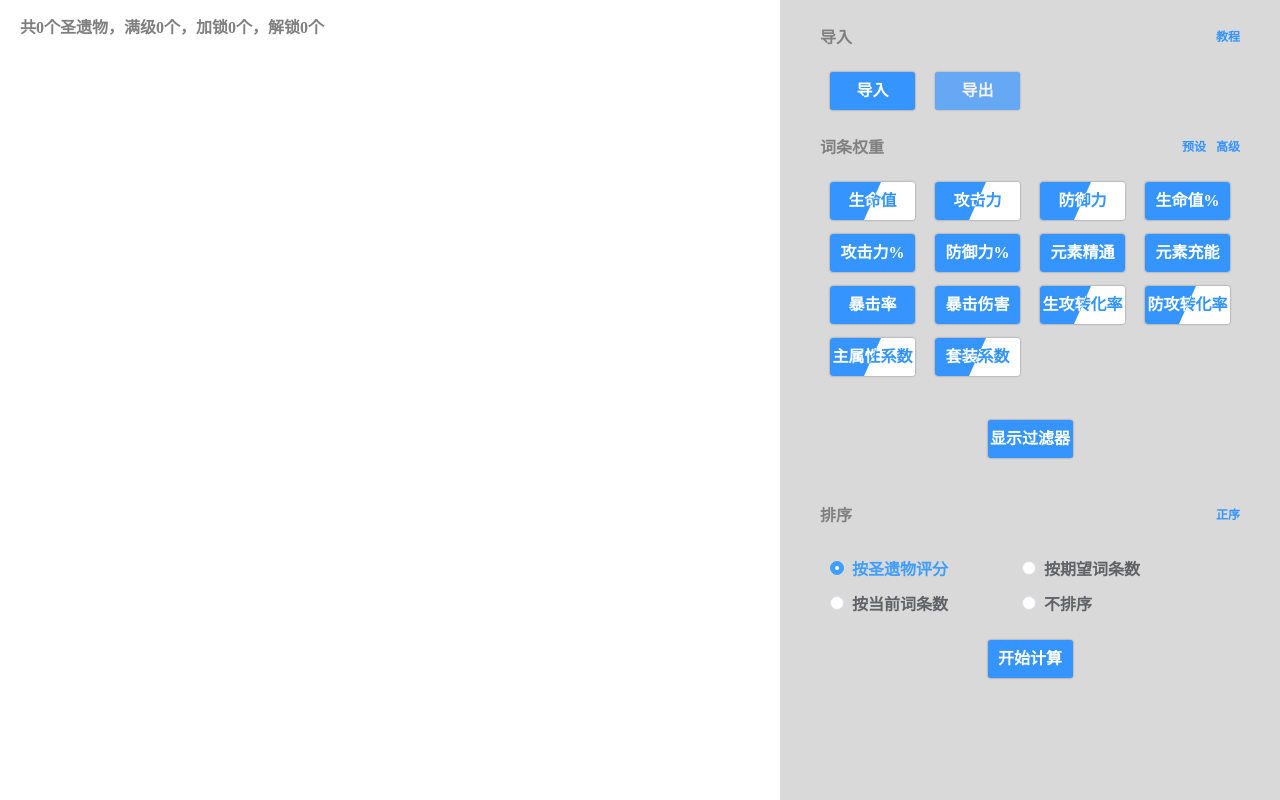
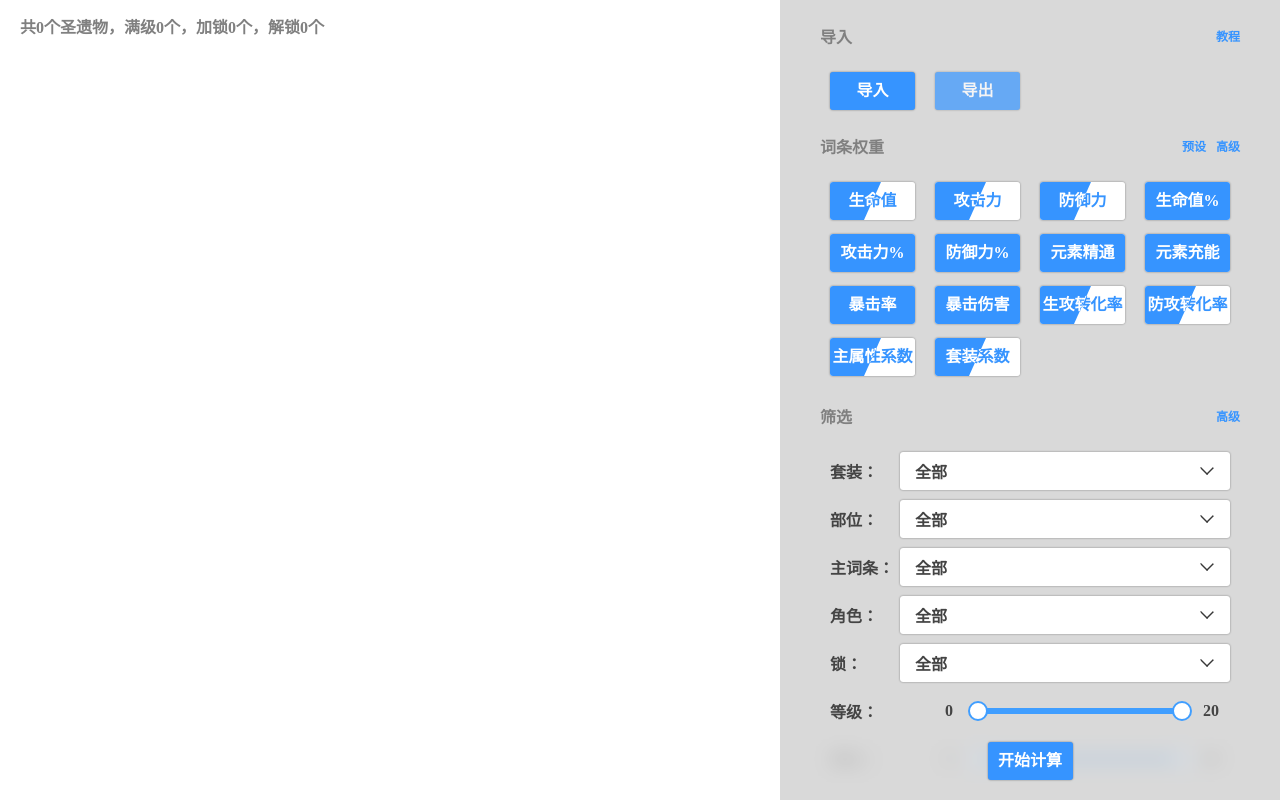
Before and after one commit to tseflcz/artifacts-master, a Vue app: page / in a window 1280 px wide. Built offline with nearby package versions, Linux system fonts and the light colour scheme.

Commit message:
enhance filter interface
- recover simple filter panel
- fix bug that filter defined twice in ArtifactFilterPanel
- remove start selection
- use slider to select level range
- add 'any character' option in characters
- can filter by cur md tot score
- log error instead of throw error

```diff
--- a/components.d.ts
+++ b/components.d.ts
@@ -29,6 +29,7 @@ declare module 'vue' {
     ElRow: typeof import('element-plus/es')['ElRow']
     ElScrollbar: typeof import('element-plus/es')['ElScrollbar']
     ElSelect: typeof import('element-plus/es')['ElSelect']
+    ElSlider: typeof import('element-plus/es')['ElSlider']
     ElTooltip: typeof import('element-plus/es')['ElTooltip']
     FilterSection: typeof import('./src/components/FilterSection.vue')['default']
     ImportSection: typeof import('./src/components/ImportSection.vue')['default']
--- a/src/components/ArtifactCard.vue
+++ b/src/components/ArtifactCard.vue
@@ -129,7 +129,7 @@ const flipLock = () => {
                 </div>
             </div>
             <div class="minor-affixes">
-                 <div class="minor-affix" v-for="a in minors" :style="a.style">{{ a.text }}</div>
+                 <div class="minor-affix" v-for="(a, index) in minors" :key="index" :style="a.style">{{ a.text }}</div>
             </div>
             <div class="affix-numbers" v-if="artifact.level < 20">
                 <div class="cur-an">当前{{ affnum.cur }}</div>
--- a/src/components/ArtifactFilterBatchPanel.vue
+++ b/src/components/ArtifactFilterBatchPanel.vue
@@ -80,7 +80,7 @@ export default defineComponent({
                     title: __('导入批量过滤规则失败'),
                     message: __('请检查批量规则是否为合法JSON格式'),
                 })
-                throw e;
+                console.log(e);
             }
         },
         filterBatchStart() {
--- a/src/components/FilterSection.vue
+++ b/src/components/FilterSection.vue
@@ -24,16 +24,107 @@ const disableFilterBatch = () => {
         message: '请再次开始计算应用新过滤策略',
     })
 }
+
+const useFilterPro = (use: boolean) => {
+    store.commit('useFilterPro', { use })
+}
+const setFilter = (key: string, value: any) => {
+    store.commit('setFilter', { key, value })
+}
+const setFilterPro = (key: string, value: any) => {
+    store.commit('setFilterPro', { key, value })
+}
+const selectAll = (filterProKey: string, items: Array<{ key: string, value: string }>) => {
+    let keys = []
+    for (let i of items) {
+        keys.push(i.key)
+    }
+    store.commit('setFilterPro', { key: filterProKey, value: keys })
+}
+const deselectAll = (filterProKey: string) => {
+    store.commit('setFilterPro', { key: filterProKey, value: [] })
+}
+
 </script>
+
 
 <template>
     <div class="section">
-        <div class="filter-detail">{{ store.state.useFilterBatch != -1 ? '启用过滤器：' + (store.state.filterBatch[store.state.useFilterBatch].comment ? store.state.filterBatch[store.state.useFilterBatch].comment : '无名称注释') : '' }}</div>
-        <div class="filter-button">
-            <text-button @click="showFilter = true;">显示过滤器</text-button>
-            <text-button v-show="store.state.useFilterBatch != -1" @click="disableFilterBatch">取消过滤</text-button>
+        <section-title title="筛选">
+            <span v-show="store.state.useFilterPro" @click="useFilterPro(false)">基本</span>
+            <span v-show="!store.state.useFilterPro" @click="useFilterPro(true)">高级</span>
+        </section-title>
+        <div class="section-content" v-show="!store.state.useFilterPro">
+            <div class="filter">
+                <span class="filter-name">套装：</span>
+                <drop-select
+                    class="filter-ctrl"
+                    :items="store.getters.filterSets"
+                    :model-value="store.state.filter.set"
+                    @update:model-value="setFilter('set', $event)"
+                />
+            </div>
+            <div class="filter">
+                <span class="filter-name">部位：</span>
+                <drop-select
+                    class="filter-ctrl"
+                    :items="store.getters.filterSlots"
+                    :model-value="store.state.filter.slot"
+                    @update:model-value="setFilter('slot', $event)"
+                />
+            </div>
+            <div class="filter">
+                <span class="filter-name">主词条：</span>
+                <drop-select
+                    class="filter-ctrl"
+                    :items="store.getters.filterMains"
+                    :model-value="store.state.filter.main"
+                    @update:model-value="setFilter('main', $event)"
+                />
+            </div>
+            <div class="filter">
+                <span class="filter-name">角色：</span>
+                <drop-select
+                    class="filter-ctrl"
+                    :items="store.getters.filterLocations"
+                    :model-value="store.state.filter.location"
+                    @update:model-value="setFilter('location', $event)"
+                />
+            </div>
+            <div class="filter">
+                <span class="filter-name">锁：</span>
+                <drop-select
+                    class="filter-ctrl"
+                    :items="store.getters.filterLocks"
+                    :model-value="store.state.filter.lock"
+                    @update:model-value="setFilter('lock', $event)"
+                />
+            </div>
+            <div class="filter">
+                <span class="filter-name">等级：</span>
+                <range-slider
+                    class="filter-ctrl"
+                    :model-value="store.state.filter.lvRange"
+                    @update:model-value="setFilter('lvRange', $event)"
+                />
+            </div>
+            <div class="filter">
+                <span class="filter-name">评分：</span>
+                <range-slider
+                    class="filter-ctrl"
+                    :model-value="store.state.filter.score"
+                    @update:model-value="setFilter('score', $event)"
+                />
+            </div>
         </div>
-        <artifact-filter-batch-panel v-model:show="showFilter" />
+        <div class="section-content" v-show="store.state.useFilterPro">
+            <div class="filter-detail">{{ store.state.useFilterBatch != -1 ? '启用过滤器：' + (store.state.filterBatch[store.state.useFilterBatch].comment ? store.state.filterBatch[store.state.useFilterBatch].comment : '无名称注释') : '' }}</div>
+            <div class="filter-button">
+                <text-button @click="showFilter = true;">显示过滤器</text-button>
+                <text-button v-show="store.state.useFilterBatch != -1" @click="disableFilterBatch">取消选择</text-button>
+            </div>
+            <artifact-filter-batch-panel v-model:show="showFilter" />
+        </div>
     </div>
 </template>
 
--- a/src/store/index.ts
+++ b/src/store/index.ts
@@ -253,14 +253,19 @@ export const store = createStore<IState>({
             state.loading = true
             setTimeout(() => {
                 let ret = state.artifacts
-                if (state.useFilterBatch != -1) {  // use specified filterbatch
+                if (state.useFilterPro && state.useFilterBatch == -1) {
+                    ElNotification({
+                        type: 'warning',
+                        title: '未选择过滤器',
+                        message: '显示全部圣遗物。如果要进行过滤请选择过滤器。'
+                    })
+                }
+                else if (state.useFilterPro) {
+                    // use specified filterbatch
                     let filter = state.filterBatch[state.useFilterBatch].filter;
                     ret = ret.filter(a => filter.filter(a));
                 }
-                // else if (state.useFilterBatch == -1) {  // use all filterbatch
-                //     console.log('filterBatch all')
-                // }
-                else if (!state.useFilterPro) { // basic filter
+                else { // basic filter
                     if (state.filter.set)
                     ret = ret.filter(a => a.set == state.filter.set);
                     if (state.filter.slot)
@@ -278,20 +283,6 @@ export const store = createStore<IState>({
                     ret = ret.filter((a) => (
                         state.filter.score[0] <= a.data.affnum[state.sortBy] &&
                         a.data.affnum[state.sortBy] <= state.filter.score[1]
-                    ));
-                } else { // filter pro
-                    ret = ret.filter(a => state.filterPro.set.includes(a.set));
-                    ret = ret.filter(a => state.filterPro.slot.includes(a.slot));
-                    ret = ret.filter(a => state.filterPro.main.includes(a.main.key));
-                    ret = ret.filter(a => state.filterPro.location.includes(a.location))
-                    ret = ret.filter(a => state.filterPro.lock.includes(a.lock.toString()))
-                    ret = ret.filter(a => (
-                        state.filterPro.lvRange[0] <= a.level &&
-                        a.level <= state.filterPro.lvRange[1]
-                    ));
-                    ret = ret.filter((a) => (
-                        state.filterPro.score[0] <= a.data.affnum[state.sortBy] &&
-                        a.data.affnum[state.sortBy] <= state.filterPro.score[1]
                     ));
                 }
                 // weight
--- a/src/ys/artifactFilter.ts
+++ b/src/ys/artifactFilter.ts
@@ -5,10 +5,30 @@
 import { Artifact, Affix } from './Artifact'
 export enum SubFilterEquation {
     '<',
-    '<=',
+    '≤',
     '>',
-    '>=',
+    '≥',
     '=',
+}
+export class ScoreFilter {
+    value: number = 0
+    equation: SubFilterEquation = SubFilterEquation['≥']
+    constructor (data?: any) {
+        if (!data) return;
+        for (const i in data)
+            if (this.hasOwnProperty(i)) {
+                // @ts-ignore
+                this[i] = data[i];
+            }
+    }
+    filter(value: number): boolean {
+        const thisvalue = this.value;
+        if (this.equation === SubFilterEquation['<']) return value < thisvalue
+        if (this.equation === SubFilterEquation['≤']) return value <= thisvalue
+        if (this.equation === SubFilterEquation['>']) return value > thisvalue
+        if (this.equation === SubFilterEquation['≥']) return value >= thisvalue
+        return value === thisvalue
+    }
 }
 export class SubFilter {
     name: string = ''
@@ -28,9 +48,9 @@ export class SubFilter {
         const value = input.value;
         const thisvalue = parseFloat(this.value);
         if (this.equation === SubFilterEquation['<']) return value < thisvalue ? 1 : 0
-        if (this.equation === SubFilterEquation['<=']) return value <= thisvalue ? 1 : 0
+        if (this.equation === SubFilterEquation['≤']) return value <= thisvalue ? 1 : 0
         if (this.equation === SubFilterEquation['>']) return value > thisvalue ? 1 : 0
-        if (this.equation === SubFilterEquation['>=']) return value >= thisvalue ? 1 : 0
+        if (this.equation === SubFilterEquation['≥']) return value >= thisvalue ? 1 : 0
         // remain '='
         return value === thisvalue ? 1 : 0
     }
@@ -40,20 +60,36 @@ export class SubFilter {
         return res
     }
 }
+export const scoreFilterNames = [
+    ['cur', '当前分'],
+    ['md', '期望分'],
+    ['tot', '总分'],
+]
 export class ArtifactFilter {
     main: String[] = []
     stars: Number[] = []
-    level: Number[] = []
+    // level: Number[] = []
+    level: Number[] = [0, 20]
     // name: String[] = []
     set: String[] = []
     position: String[] = []
     lock: Boolean[] = []
     character: String[] = []
+    static anyCharacter: string = 'anyCharacter'
     subCount: Number[] = []
     includeSub: SubFilter[] = []
     includeSubCount: number = 0
     excludeSub: SubFilter[] = []
     excludeSubCount: number = 0
+    scoreFilters: {string?: ScoreFilter} = {}
+
+    constructor(datastr?: string) {
+        for (let i = 0; i < scoreFilterNames.length; i ++ )
+            this.scoreFilters[scoreFilterNames[i][0]] = new ScoreFilter()
+        if (!datastr) return;
+        this.loadFromJSON(datastr)
+    }
+
     filterOne<T>(input: T, filter: T[]): boolean {
         if (filter.length === 0) return true
         return filter.indexOf(input) !== -1
@@ -68,7 +104,10 @@ export class ArtifactFilter {
         let inFilter = true
         inFilter &&= this.filterOne(artifact.main.key, this.main)
         inFilter &&= this.filterOne(artifact.rarity, this.stars)
-        inFilter &&= this.filterOne(artifact.level, this.level)
+        let level = [] as Number[]
+        for (let i = this.level[0] as number; i <= this.level[1]; i ++ )
+            level.push(i)
+        inFilter &&= this.filterOne(artifact.level, level)
         // inFilter &&= this.filterOne(artifact.name, this.name)
         // const [set, position] = ArtifactToSetPosition.get(artifact.name) || ['', '']
         const set = artifact.set;
@@ -76,8 +115,15 @@ export class ArtifactFilter {
         inFilter &&= this.filterOne(set, this.set)
         inFilter &&= this.filterOne(position, this.position)
         inFilter &&= this.filterOne(artifact.lock, this.lock)
-        inFilter &&= this.filterOne(artifact.location, this.character)
+        let character = this.character.slice()
+        // if anyCharacter and artifact has location, add location into filter
+        if (character.indexOf(ArtifactFilter.anyCharacter) > -1)
+            if (artifact.location !== '')
+                character.push(artifact.location)
+        inFilter &&= this.filterOne(artifact.location, character)
         inFilter &&= this.filterOne(artifact.minors.length, this.subCount)
+        for (const i in this.scoreFilters)
+            inFilter &&= this.scoreFilters[i].filter(artifact.data.affnum[i])
         const subInclude = this.filterSub(artifact.minors, this.includeSub, this.includeSubCount, true)
         const subExclude = this.filterSub(artifact.minors, this.excludeSub, this.excludeSubCount + 1, false)
         inFilter = inFilter && subInclude && !subExclude
@@ -91,6 +137,11 @@ export class ArtifactFilter {
                     this[i] = [];
                     for (let j = 0; j < data[i].length; j ++ )
                         this[i].push(new SubFilter(data[i][j]));
+                }
+                else if (i === 'scoreFilters') {
+                    for (const j in data[i])
+                        if (this.scoreFilters.hasOwnProperty(j))
+                            this.scoreFilters[j] = new ScoreFilter(data[i][j]);
                 }
                 // @ts-ignore
                 else this[i] = data[i];
```
Also changed, not shown: src/components/ArtifactFilterPanel.vue (+72 -12 lines).
